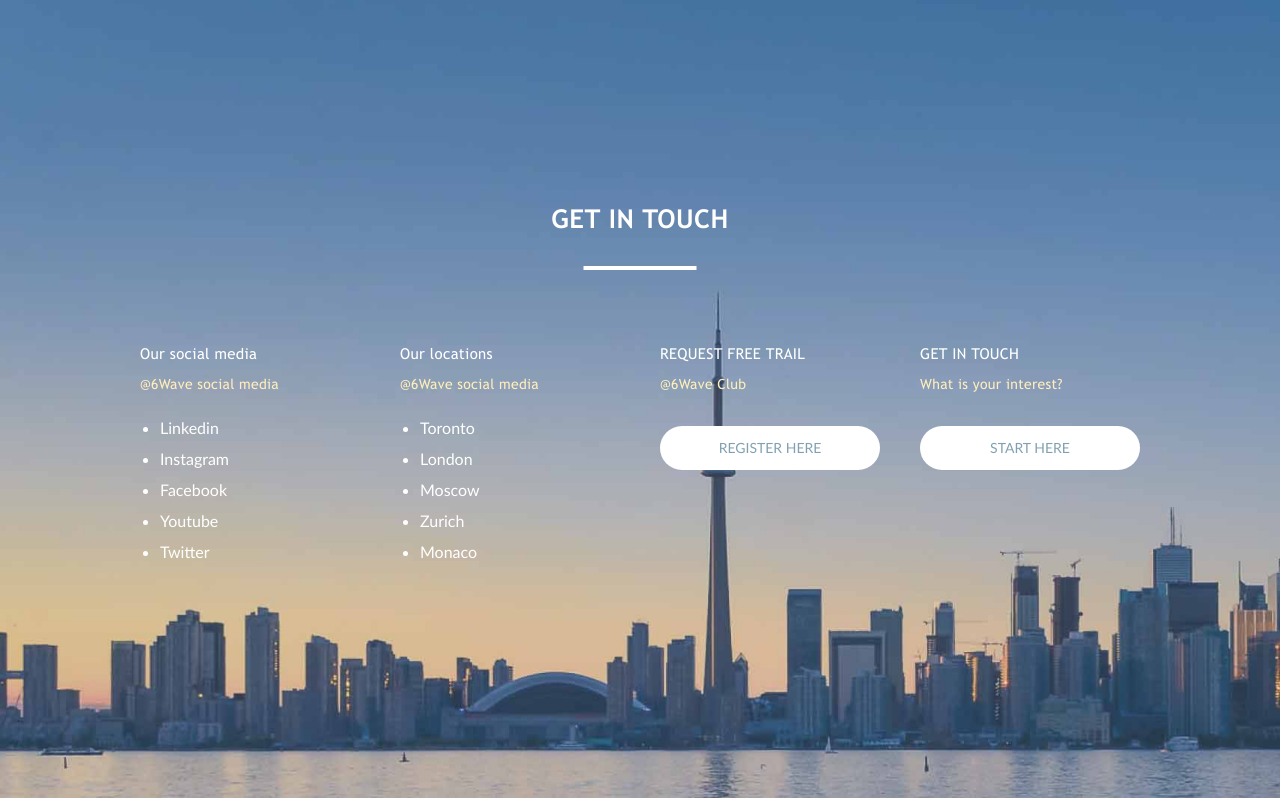
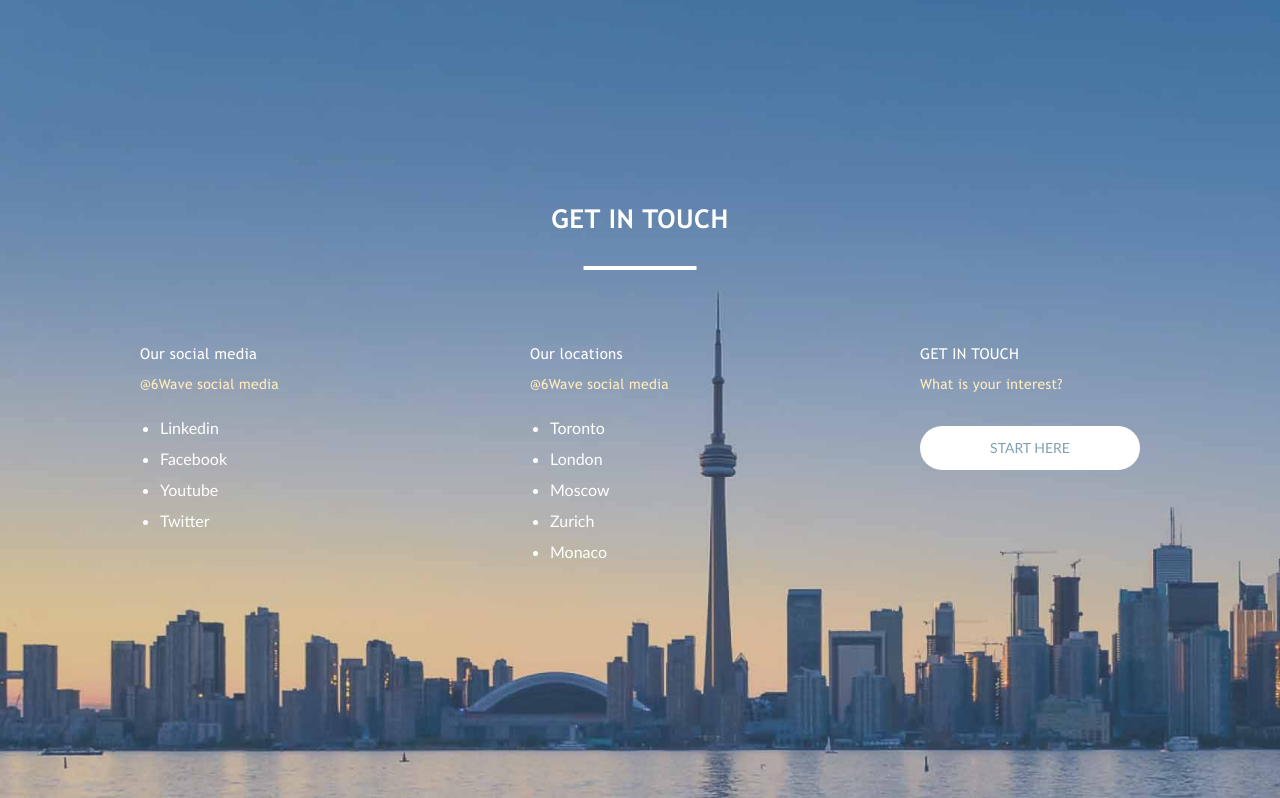
Before and after one commit to hyperloot/6wavecapital.com, a website built with webpack: page src/index.ejs in a window 1280 px wide. Shown: the part 5447-6245 px from the top of the page. Built offline with nearby package versions, Linux system fonts and the light colour scheme.

Commit message:
Update index.ejs

```diff
--- a/src/index.ejs
+++ b/src/index.ejs
@@ -509,19 +509,16 @@
 
               <ul>
                 <li>
-                  <a href="#">Linkedin</a>
+                  <a href="https://www.linkedin.com/in/evgeny-xata-8b1b9816/">Linkedin</a>
                 </li>
                 <li>
-                  <a href="#">Instagram</a>
+                  <a href="https://www.facebook.com/yevgeniy.khata">Facebook</a>
                 </li>
                 <li>
-                  <a href="#">Facebook</a>
+                  <a href="https://youtu.be/7WGKPyEjiEE">Youtube</a>
                 </li>
                 <li>
-                  <a href="#">Youtube</a>
-                </li>
-                <li>
-                  <a href="#">Twitter</a>
+                  <a href="https://twitter.com/xatanomics">Twitter</a>
                 </li>
               </ul>
             </div>
@@ -542,19 +539,11 @@
             </div>
 
             <div class="column">
-              <div class="subtitle">REQUEST FREE TRAIL</div>
-
-              <p>@6Wave Club</p>
-
-              <a href="#" class="link">Register here</a>
-            </div>
-
-            <div class="column">
               <div class="subtitle">GET IN TOUCH</div>
 
               <p>What is your interest?</p>
 
-              <a href="#" class="link">Start here</a>
+              <a href="https://discordapp.com/channels/@me/649596146192482314/712813060351328358" class="link">Start here</a>
             </div>
           </div>
         </div>
```
